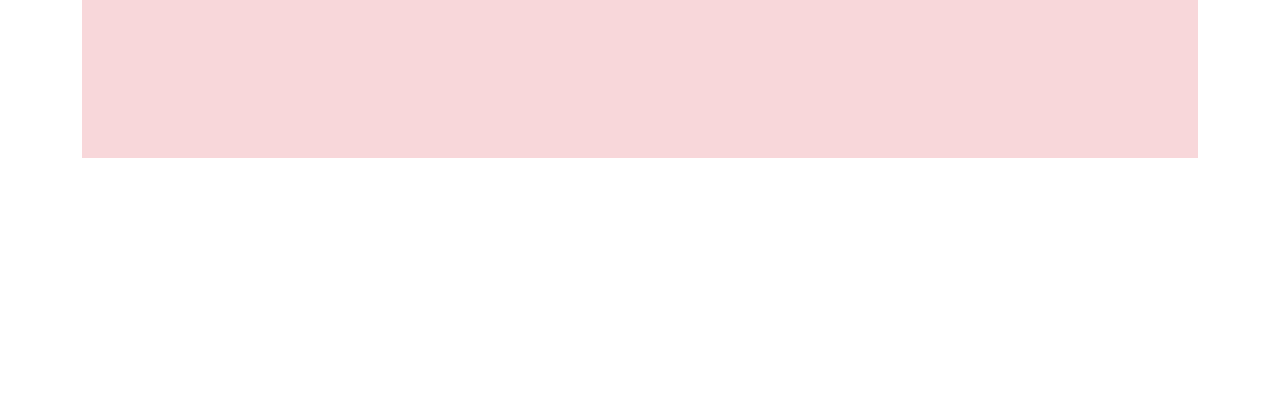
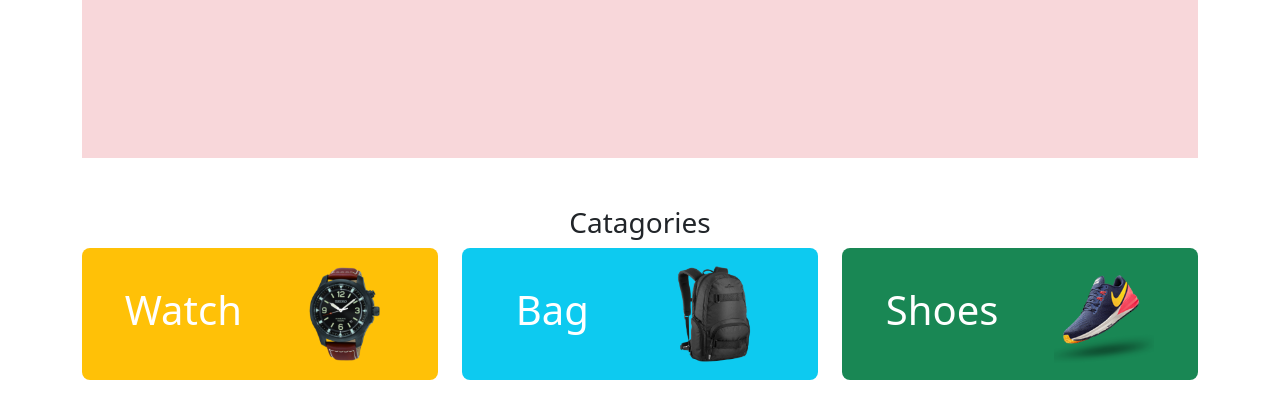
Before and after one commit to tasnima791/Daraz-Bootstrap, a plain HTML site: page index.html in a window 1280 px wide. Shown: the part 482-900 px from the top of the page. Before the commit the page ends 800 px from the top, so only its background shows below. Drawn offline with nearby package versions, Linux system fonts and the light colour scheme.

Commit message:
catagories end

```diff
--- a/index.html
+++ b/index.html
@@ -15,7 +15,7 @@
     <header class="container">
       <!-- navbar -->
 
-      <nav class="navbar navbar-expand-lg bg-body-tertiary">
+      <nav class="navbar navbar-expand-lg bg-body-tertiary ">
         <div class="container-fluid">
           <a class="navbar-brand" href="#"
             ><img src="image/logo.png" alt="bootstrap"
@@ -45,12 +45,13 @@
 
       <!-- carousel -->
 
-      <div id="carouselExample" class="carousel slide bg-danger-subtle mt-5 p-5">
+      <div
+        id="carouselExample"
+        class="carousel slide bg-danger-subtle mt-5 p-5 "
+      >
         <div class="carousel-inner">
-
           <div class="carousel-item active">
             <div class="row">
-
               <div class="col-lg-7 d-flex align-items-center">
                 <div>
                   <h1>X-Box for your living room</h1>
@@ -69,13 +70,14 @@
             </div>
           </div>
 
-          <div class="carousel-item ">
+          <div class="carousel-item">
             <div class="row">
               <div class="col-lg-7 d-flex align-items-center">
                 <div>
                   <h1>Cool Dude Headphone</h1>
                   <p>
-                  This is the best headphone in the world for people who just want to waste time in front of funky world.
+                    This is the best headphone in the world for people who just
+                    want to waste time in front of funky world.
                   </p>
                   <h1 class="text-danger">$ 420</h1>
                   <button type="button" class="btn btn-danger">Buy Now</button>
@@ -83,18 +85,23 @@
               </div>
 
               <div class="col-lg-5">
-                <img src="image/headphone.png" class="d-block w-100" alt="..." />
+                <img
+                  src="image/headphone.png"
+                  class="d-block w-100"
+                  alt="..."
+                />
               </div>
             </div>
           </div>
 
-          <div class="carousel-item ">
+          <div class="carousel-item">
             <div class="row">
               <div class="col-lg-7 d-flex align-items-center">
                 <div>
                   <h1>Mega LCD TV For Sports</h1>
                   <p>
-                  This is the best tv in the world for people who just want to waste time in front of tv.
+                    This is the best tv in the world for people who just want to
+                    waste time in front of tv.
                   </p>
                   <h1 class="text-danger">$ 1200</h1>
                   <button type="button" class="btn btn-danger">Buy Now</button>
@@ -126,7 +133,79 @@
           <span class="visually-hidden">Next</span>
         </button>
       </div>
+
     </header>
+
+<main>
+
+  <!-- Catagories -->
+
+<section class="my-5">
+  <h3 class="container text-center">Catagories</h3>
+  <div class="container overflow-hidden text-center">
+    <div class="row g-4">
+      <!-- single catagories -->
+      <div class="col-lg-4 col-md-6 col-sm-12">
+        <div class="p-3 d-flex align-items-center justify-content-around rounded-3 bg-warning">
+          <h1 class="text-white">Watch</h1>
+          <img src="image/watch.png" width="100px" alt="">
+        </div>
+      </div>
+      <!-- single catagories -->
+      <div class="col-lg-4 col-md-6 col-sm-12">
+        <div class="p-3 d-flex align-items-center justify-content-around rounded-3 bg-info">
+          <h1 class="text-white">Bag</h1>
+          <img src="image/bag.png" width="100px" alt="">
+        </div>
+      </div>
+      <!-- single catagories -->
+      <div class="col-lg-4 col-md-6 col-sm-12">
+        <div class="p-3 d-flex align-items-center justify-content-around rounded-3 bg-success">
+          <h1 class="text-white">Shoes</h1>
+          <img src="image/shoes.png" width="100px" alt="">
+        </div>
+      </div>
+    </div>
+  </div>
+</section>
+
+
+
+
+
+
+
+
+
+
+
+
+
+
+
+
+
+
+</main>
+
+
+
+
+
+
+
+
+
+
+
+
+
+
+
+
+
+
+
 
 
 
```
Also changed, not shown: index2.html (deleted, +0 -40 lines). Lines whose indentation alone changed are shown as unchanged.
